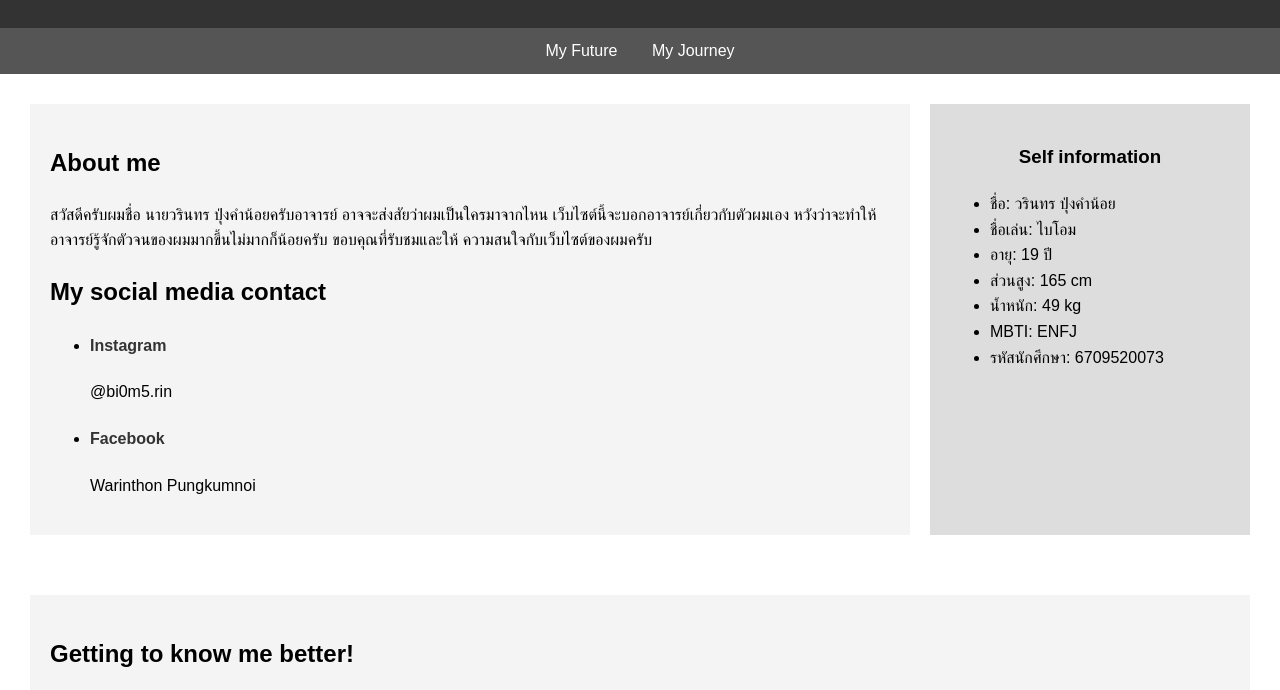
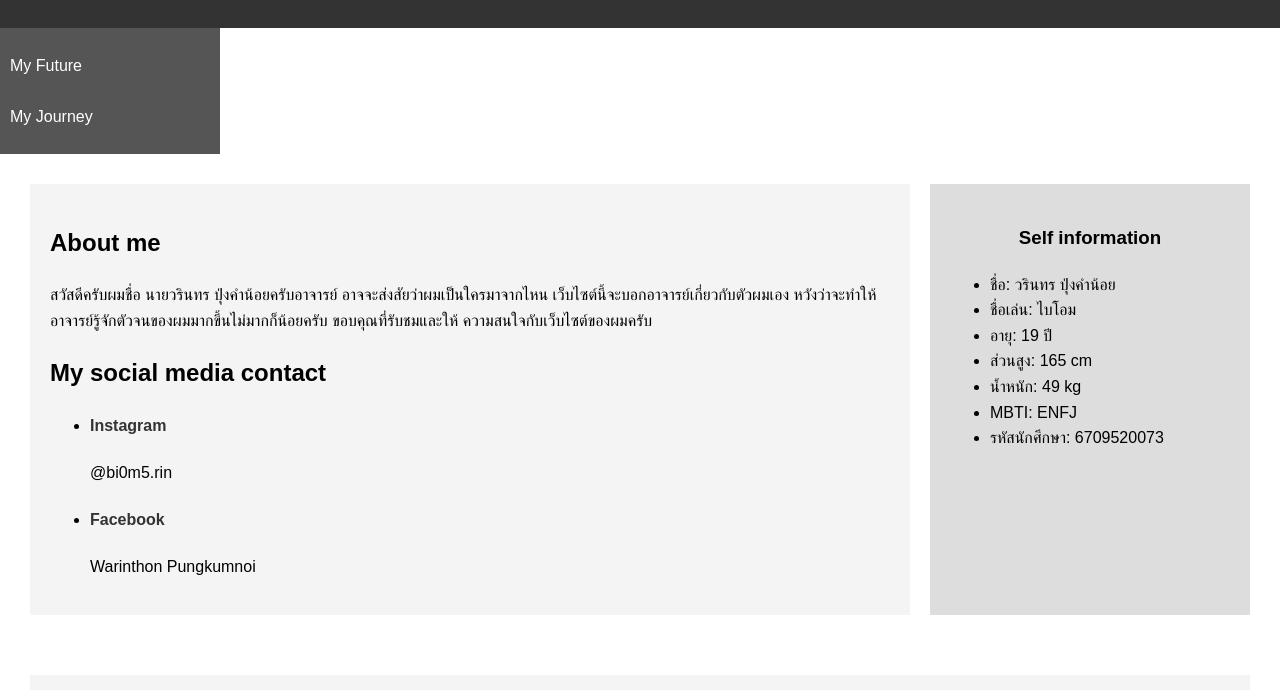
Before and after one commit to Warinthon32/6709520073_MyCSTUStory_03, a plain HTML site: page index.html in a window 1280 px wide. Shown: the part 86-776 px from the top of the page. Drawn offline with Linux system fonts and the light colour scheme.

Commit message:
move navigator bar to left side

```diff
--- a/mystyle.css
+++ b/mystyle.css
@@ -13,16 +13,21 @@ header {
 }
 
 nav {
+  display: block;
   background: #555;
   padding: 10px;
-  text-align: center;
+  width: 200px;
 }
 
 nav a {
   color: #fff;
   text-decoration: none;
-  margin: 0 15px;
+  display: block;
+  padding: 10px 0;
+  margin: 5px 0;
+  text-align: left;
 }
+
 
 .container {
   display: flex;
```
